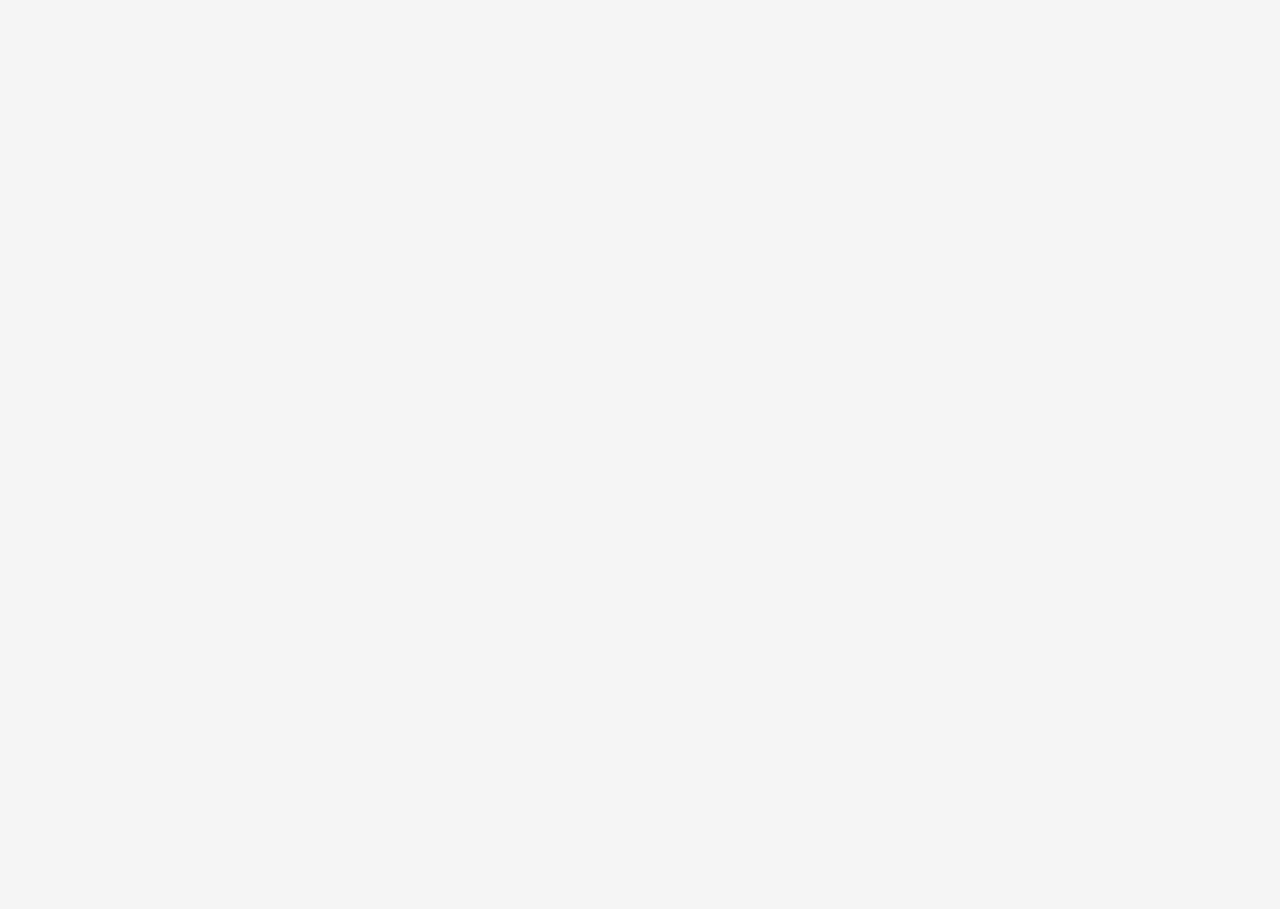
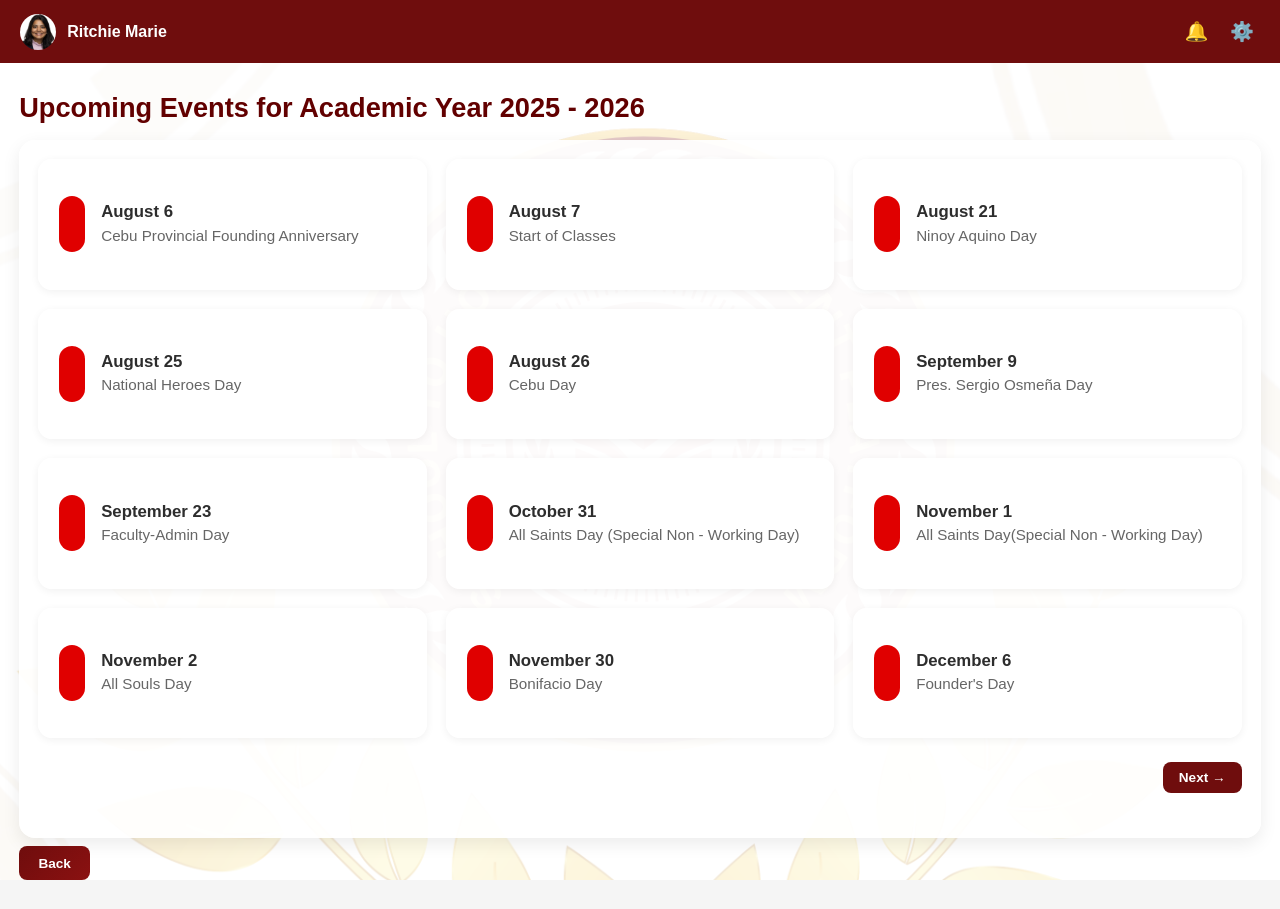
Before and after one commit to margeldestine/shepproject, a React (Create React App) app: page /events in a window 1280 px wide. Before the commit this address had no page. Before the commit the page ends 800 px from the top, so only its background shows below. Built offline with nearby package versions, Linux system fonts and the light colour scheme.

Commit message:
fixed parent role bugs and improved UI

```diff
--- a/src/App.js
+++ b/src/App.js
@@ -10,6 +10,7 @@ import SubjectDetails from "./pages/SubjectDetails";
 import About from "./pages/About";
 import Forms from "./pages/Forms";
 import FormDetail from "./pages/FormDetail";
+import Events from "./pages/Events";
 
 
 function App() {
@@ -25,6 +26,7 @@ function App() {
         <Route path="/grades/:subjectId" element={<SubjectDetails />} />
         <Route path="/forms" element={<Forms />} />
         <Route path="/forms/pta-meeting" element={<FormDetail title="PTA Meeting" />} />
+        <Route path="/events" element={<Events />} />
         <Route path="/parent-id" element={<ParentIdInput />} />
         <Route path="/about" element={<About />} />
       </Routes>
--- a/src/components/AuthBox.js
+++ b/src/components/AuthBox.js
@@ -36,6 +36,10 @@ function AuthBox() {
       /^(?![._-])(?!.*[._-]{2})[a-zA-Z0-9._-]+@[a-zA-Z0-9.-]+\.[a-zA-Z]{2,}$/;
     if (!value) return "Email is required.";
     if (!emailRegex.test(value)) return "Invalid email format.";
+    // Enforce gmail domain strictly during sign-up
+    if (isSignUp && !value.toLowerCase().endsWith("@gmail.com")) {
+      return "Email must be a valid address account (eg. user@gmail.com)";
+    }
     return "";
   };
 
--- a/src/pages/About.css
+++ b/src/pages/About.css
@@ -75,7 +75,13 @@
 
 /* ======================== VISION / MISSION ======================== */
 .about-band{
-  background:#6f0d0d;
+  /* Use the rectangle image to match prototype */
+  background-image: url('../assets/rectangle.png');
+  background-size: cover;
+  background-position: center;
+  background-repeat: no-repeat;
+  /* Fallback color under the image */
+  background-color:#6f0d0d;
   color:#fff;
   padding:1.6rem 1rem;
 }
@@ -94,8 +100,8 @@
   letter-spacing:.3px;
   margin-bottom:.5rem;
 }
-.vm-block .line{ margin:.15rem 0; font-size:1.02rem; }
-.vm-block .strong{ font-weight:800; color:#ffd26a; }
+.vm-block .line{ margin:.15rem 0; font-size:1.02rem; color:#F4C430; }
+.vm-block .strong{ font-weight:800; color:#F4C430; }
 
 /* ========================= SH-EP SECTION ========================== */
 .about-section{ padding:2.2rem 1rem 3.6rem; }
--- a/src/pages/Dashboard.js
+++ b/src/pages/Dashboard.js
@@ -96,6 +96,7 @@ function Dashboard() {
 
         {/* ===== RIGHT SIDEBAR ===== */}
         <aside className="dash-side">
+          <div className="sidebar-panel">
             <div className="profile-card">
               <div className="profile-avatar" />
               <h4>Francaryllese Dacabelam</h4>
@@ -108,6 +109,25 @@ function Dashboard() {
               </div>
             </div>
 
+            {/* Upcoming Events (static prototype) */}
+            <div className="events-card" onClick={() => navigate("/events")} style={{ cursor: "pointer" }}>
+              <h4>Upcoming Events</h4>
+              <div className="event">
+                <div className="event-badge" />
+                <div className="event-body">
+                  <strong>September 9</strong>
+                  <span>Sergio Osmeña Day</span>
+                </div>
+              </div>
+              <div className="event">
+                <div className="event-badge" />
+                <div className="event-body">
+                  <strong>September 23</strong>
+                  <span>Faculty-Admin Day</span>
+                </div>
+              </div>
+            </div>
+          </div>
         </aside>
       </main>
       {/* Detail Modal */}
--- /dev/null
+++ b/src/pages/Events.css
@@ -0,0 +1,163 @@
+/* Content-only enter transition: slide in from right to left */
+@keyframes slideLeftIn {
+  from {
+    transform: translateX(100%);
+    opacity: 0.01;
+  }
+  to {
+    transform: translateX(0);
+    opacity: 1;
+  }
+}
+
+.events-content-enter {
+  animation: slideLeftIn 420ms ease both;
+}
+
+/* Panel layout (mirrors other detail pages) */
+.events-panel {
+  position: relative;
+  z-index: 1;
+  max-width: 1360px; /* occupy more width like prototype */
+  margin: 1.8rem auto;
+  padding: 0 1.2rem;
+}
+
+/* Page title outside container to match screenshot */
+.events-title {
+  font-size: 1.7rem;
+  font-weight: 800;
+  color: #620000; /* match prototype headline color */
+  margin: 0 0 1rem 0;
+}
+
+.events-shell {
+  background: rgba(255, 255, 255, 0.92);
+  border-radius: 16px;
+  box-shadow: 0 6px 18px rgba(0, 0, 0, 0.08);
+  padding: 1.2rem 1.2rem 1.8rem; /* more breathing room */
+  min-height: 70vh; /* occupy more height */
+}
+
+/* header removed in favor of external title */
+
+/* Events grid - 3 columns as shown in prototype */
+.events-grid {
+  display: grid;
+  grid-template-columns: repeat(3, 1fr);
+  gap: 1.2rem; /* increase spacing between cards */
+  margin-bottom: 1.5rem;
+}
+
+/* Individual event cards */
+.event-card {
+  background: rgba(255, 255, 255, 0.95);
+  border-radius: 14px;
+  box-shadow: 0 2px 8px rgba(0, 0, 0, 0.06);
+  padding: 1.2rem 1.3rem; /* larger internal spacing */
+  display: flex;
+  align-items: center;
+  gap: 1rem;
+  transition: transform 0.2s ease, box-shadow 0.2s ease;
+  min-height: 92px; /* increase visual size to occupy container */
+}
+
+.event-card:hover {
+  transform: translateY(-2px);
+  box-shadow: 0 4px 12px rgba(0, 0, 0, 0.1);
+}
+
+/* Red badge for event cards */
+.event-card-badge {
+  width: 26px;
+  height: 56px; /* noticeably taller accent line */
+  background: #e00000;
+  border-radius: 16px;
+  flex-shrink: 0;
+}
+
+/* Event card content */
+.event-card-content {
+  display: flex;
+  flex-direction: column;
+  gap: 0.2rem;
+}
+
+.event-card-content strong {
+  font-size: 1.05rem;
+  font-weight: 700;
+  color: #2d2d2d;
+  line-height: 1.2;
+}
+
+.event-card-content span {
+  font-size: 0.95rem;
+  color: #666;
+  line-height: 1.35;
+}
+
+/* Events footer with Next button */
+.events-footer {
+  display: flex;
+  justify-content: flex-end;
+  margin-bottom: 1rem;
+}
+
+.next-btn {
+  background: #6f0d0d;
+  color: white;
+  border: none;
+  border-radius: 8px;
+  padding: 0.5rem 1rem;
+  font-size: 0.85rem;
+  font-weight: 600;
+  cursor: pointer;
+  transition: background-color 0.2s ease;
+}
+
+.next-btn:hover {
+  background: #8b1111;
+}
+
+/* Back button (reuses existing styles from Dashboard.css) */
+.back-btn {
+  background: linear-gradient(135deg, #6f0d0d, #8b1111);
+  color: white;
+  border: none;
+  border-radius: 8px;
+  padding: 0.6rem 1.2rem;
+  font-size: 0.85rem;
+  font-weight: 600;
+  cursor: pointer;
+  transition: transform 0.2s ease, box-shadow 0.2s ease;
+  margin-top: 0.5rem;
+}
+
+.back-btn:hover {
+  transform: translateY(-1px);
+  box-shadow: 0 4px 12px rgba(111, 13, 13, 0.3);
+}
+
+/* Responsive adjustments */
+@media (max-width: 1024px) {
+
+  .events-grid {
+    grid-template-columns: repeat(2, 1fr);
+  }
+}
+
+@media (max-width: 768px) {
+  .events-panel {
+    grid-template-columns: 1fr;
+    gap: 1rem;
+  }
+
+  .events-grid {
+    grid-template-columns: 1fr;
+  }
+
+  .events-header {
+    font-size: 0.85rem;
+    padding: 0.5rem 0.7rem;
+  }
+}
--- /dev/null
+++ b/src/pages/Events.js
@@ -0,0 +1,74 @@
+import React from "react";
+import "./Events.css";
+import "./Dashboard.css"; // reuse shared topbar/background styles
+import shepbg from "../assets/shepbg.png";
+import { useNavigate } from "react-router-dom";
+
+function Events() {
+  const navigate = useNavigate();
+
+  // Static events data matching the prototype
+  const events = [
+    { id: 1, date: "August 6", title: "Cebu Provincial Founding Anniversary" },
+    { id: 2, date: "August 7", title: "Start of Classes" },
+    { id: 3, date: "August 21", title: "Ninoy Aquino Day" },
+    { id: 4, date: "August 25", title: "National Heroes Day" },
+    { id: 5, date: "August 26", title: "Cebu Day" },
+    { id: 6, date: "September 9", title: "Pres. Sergio Osmeña Day" },
+    { id: 7, date: "September 23", title: "Faculty-Admin Day" },
+    { id: 8, date: "October 31", title: "All Saints Day (Special Non - Working Day)" },
+    { id: 9, date: "November 1", title: "All Saints Day(Special Non - Working Day)" },
+    { id: 10, date: "November 2", title: "All Souls Day" },
+    { id: 11, date: "November 30", title: "Bonifacio Day" },
+    { id: 12, date: "December 6", title: "Founder's Day" }
+  ];
+
+  return (
+    <div className="dash-bg" style={{ backgroundImage: `url(${shepbg})` }}>
+      <div className="dash-overlay" />
+
+      {/* Top bar */}
+      <header className="dash-topbar">
+        <div className="user-chip">
+          <div className="avatar" />
+          <span>Ritchie Marie</span>
+        </div>
+
+        <div className="top-actions">
+          <button className="icon-btn" aria-label="Notifications">🔔</button>
+          <button className="icon-btn" aria-label="Settings">⚙️</button>
+        </div>
+      </header>
+
+      {/* Full-width content (no sidebar) */}
+      <main className="events-panel">
+        <section className="events-content-enter">
+          {/* Title outside the shell to match screenshot */}
+          <h2 className="events-title">Upcoming Events for Academic Year 2025 - 2026</h2>
+
+          <div className="events-shell">
+            <div className="events-grid">
+              {events.map((event) => (
+                <div key={event.id} className="event-card">
+                  <div className="event-card-badge" />
+                  <div className="event-card-content">
+                    <strong>{event.date}</strong>
+                    <span>{event.title}</span>
+                  </div>
+                </div>
+              ))}
+            </div>
+
+            <div className="events-footer">
+              <button className="next-btn">Next →</button>
+            </div>
+          </div>
+
+          <button className="back-btn" onClick={() => navigate("/dashboard")}>Back</button>
+        </section>
+      </main>
+    </div>
+  );
+}
+
+export default Events;
--- a/src/pages/ParentIdInput.js
+++ b/src/pages/ParentIdInput.js
@@ -14,7 +14,7 @@ function ParentIdInput() {
 
   // regex for valid formats
   const validPattern1 = /^\d{4}-\d{5}$/; // ****-*****
-  const validPattern2 = /^\d{2}-\d{2}-\d{5}$/; // **-**-*****
+  const validPattern2 = /^\d{2}-\d{4}-\d{3}$/; // **-****-***
 
   const handleChange = (e) => {
     const value = e.target.value;
@@ -32,7 +32,7 @@ function ParentIdInput() {
     }
 
     if (!validPattern1.test(schoolId) && !validPattern2.test(schoolId)) {
-      setError("Invalid format. Use ****-***** or **-**-*****.");
+      setError("Invalid format. Use ****-***** or **-****-***.");
       return;
     }
 
```
Also changed, not shown: src/pages/Dashboard.css (+35 -8 lines), src/assets/rectangle.png (added). Lines whose indentation alone changed are shown as unchanged.
